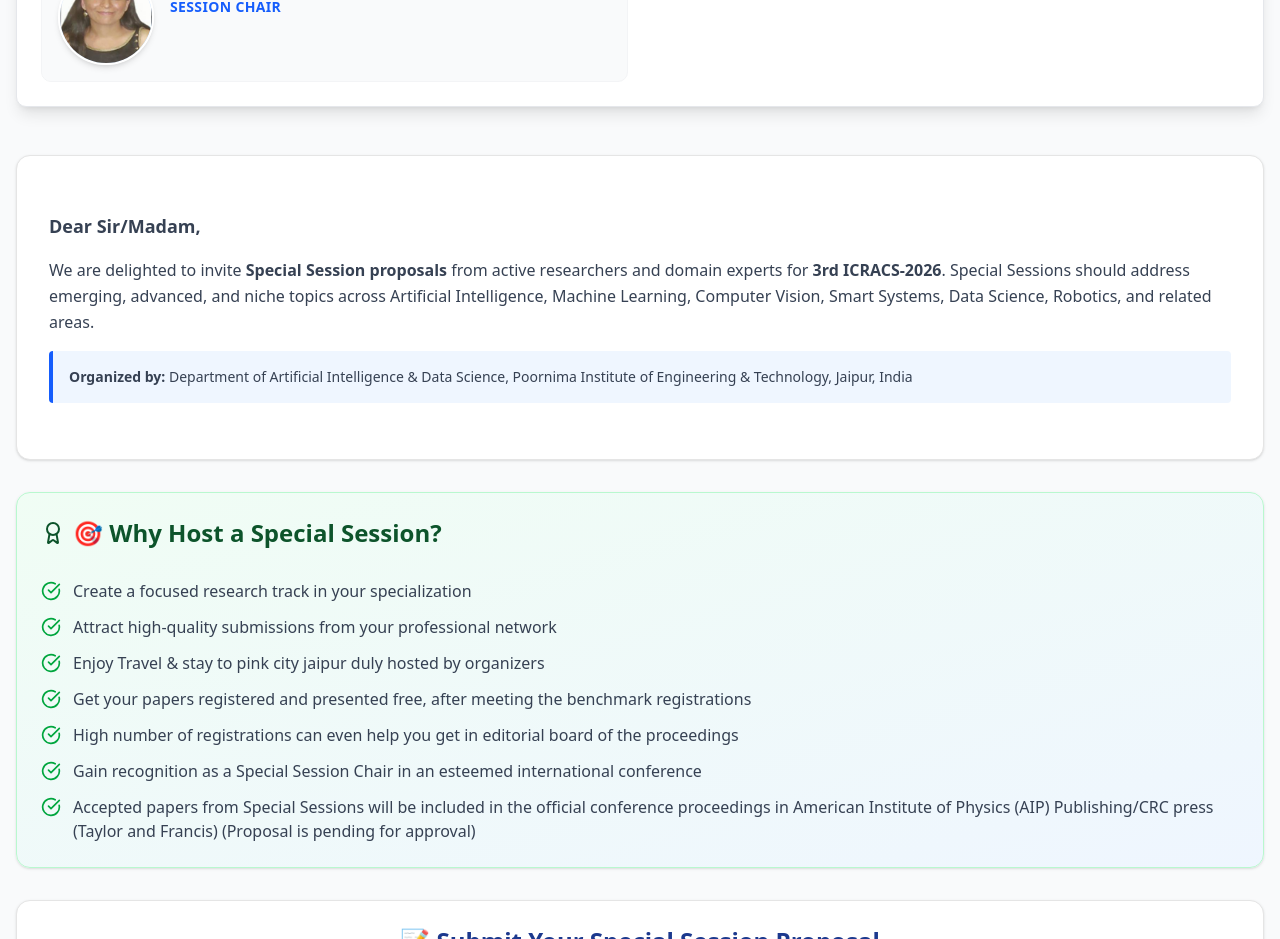
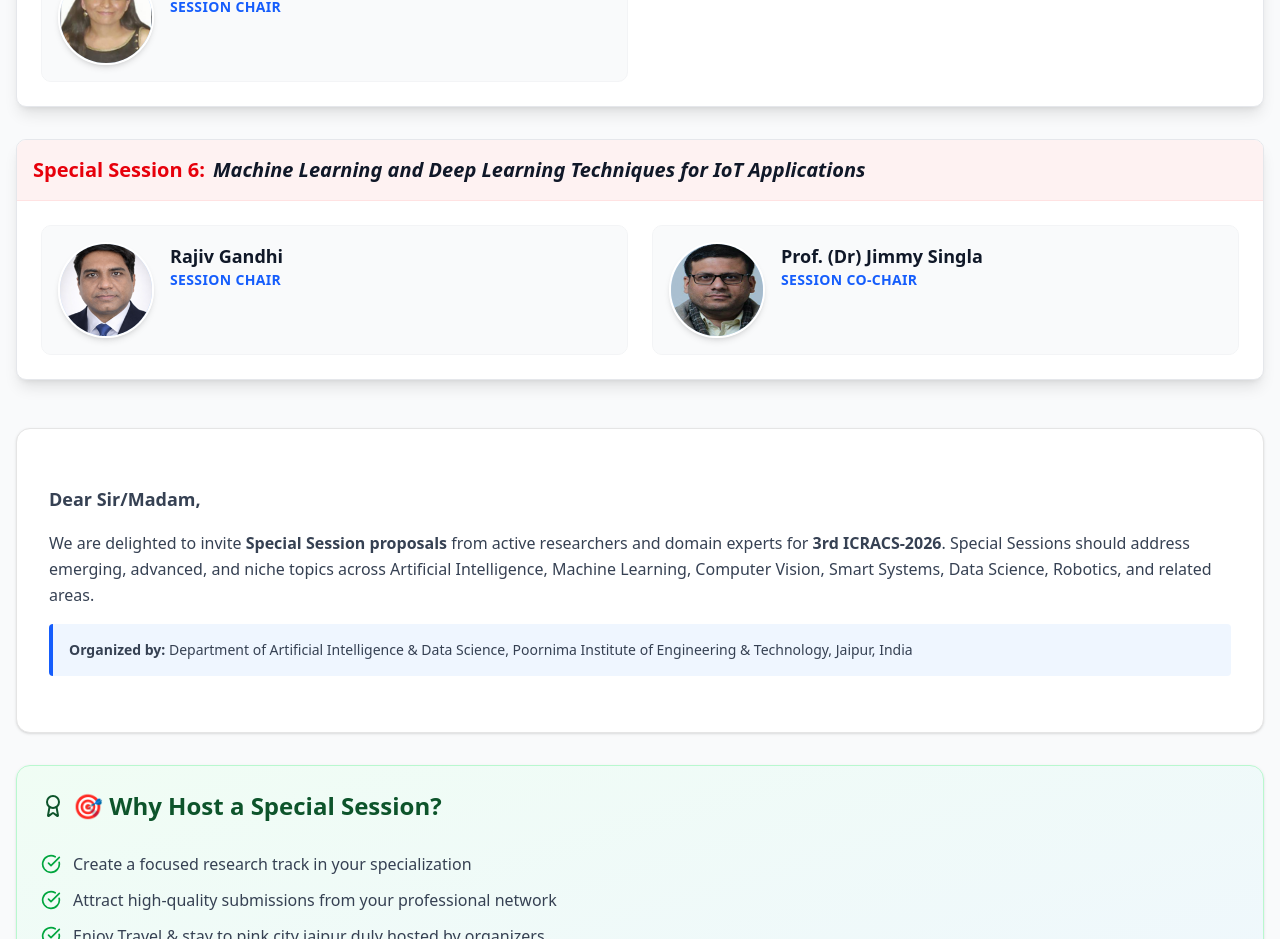
Before and after one commit to nerkoux/icracs-2026, a Next.js app: page /call-for-special-session in a window 1280 px wide. Shown: the part 2160-3099 px from the top of the page. Built offline with nearby package versions, Linux system fonts and the light colour scheme.

Commit message:
Add new special session on ML for IoT applications
Added a new special session titled 'Machine Learning and Deep Learning Techniques for IoT Applications' with Rajiv Gandhi and Prof. (Dr) Jimmy Singla as chairs. Included their images in the public assets.

```diff
--- a/src/app/call-for-special-session/page.tsx
+++ b/src/app/call-for-special-session/page.tsx
@@ -85,6 +85,21 @@ export default function CallForSpecialSessionPage() {
           name: "Dr. Anita",
           role: "Session Chair",
           image: "/specialsessiondata/dranita.png"
+        }
+      ]
+    },
+    {
+      title: "Machine Learning and Deep Learning Techniques for IoT Applications",
+      chairs: [
+        {
+          name: "Rajiv Gandhi",
+          role: "Session Chair",
+          image: "/specialsessiondata/rajivgandhi.png"
+        },
+        {
+          name: "Prof. (Dr) Jimmy Singla",
+          role: "Session Co-Chair",
+          image: "/specialsessiondata/jimmysingla.png"
         }
       ]
     }
```
Also changed, not shown: public/specialsessiondata/jimmysingla.png (added), public/specialsessiondata/rajivgandhi.png (added).
